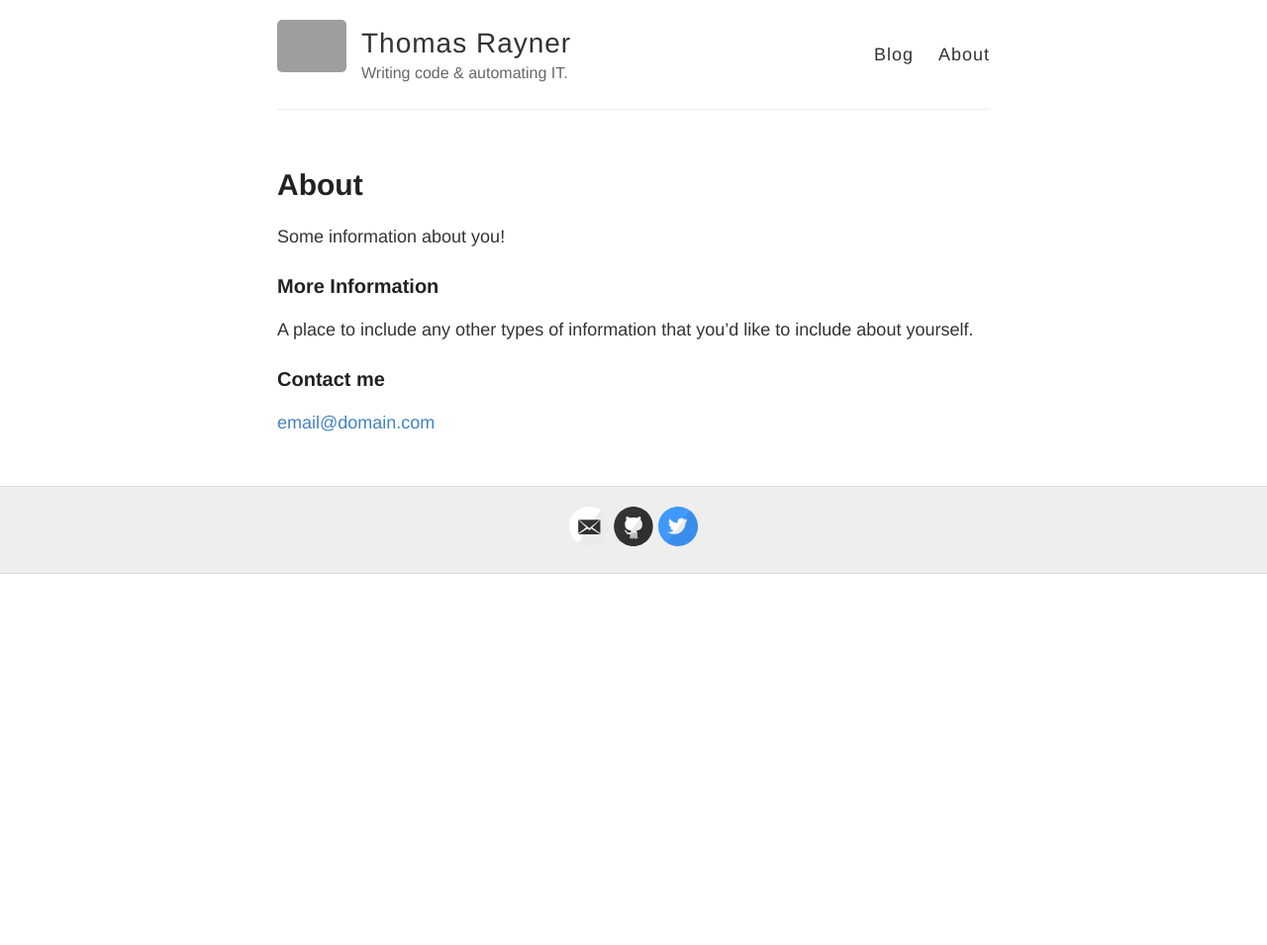
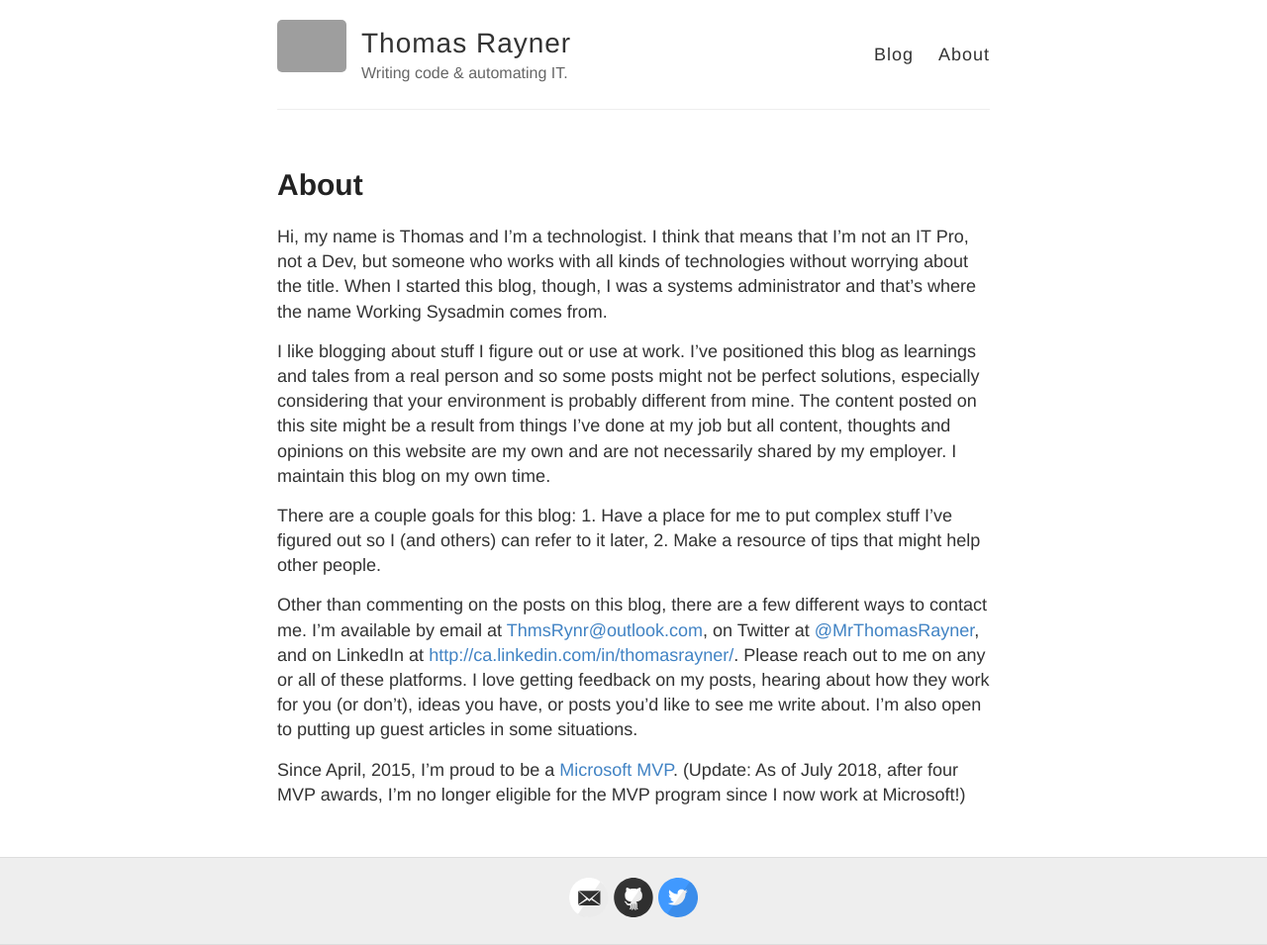
Before and after one commit to thomasrayner/thomasrayner.github.io, a Jekyll site: the page built from about.md, in a window 1280 px wide. Shown: the whole page at 99% size. Built offline with Jekyll 4.4.1, drawn with Linux system fonts in a browser that asks for light colours; before the commit the page ends 900 px from its top, so only the background shows below that; grey boxes are pictures that could not be loaded.

Commit message:
updated about

```diff
--- a/about.md
+++ b/about.md
@@ -4,12 +4,12 @@ title: About
 permalink: /about/
 ---
 
-Some information about you!
+Hi, my name is Thomas and I'm a technologist. I think that means that I'm not an IT Pro, not a Dev, but someone who works with all kinds of technologies without worrying about the title. When I started this blog, though, I was a systems administrator and that's where the name Working Sysadmin comes from.
 
-### More Information
+I like blogging about stuff I figure out or use at work. I've positioned this blog as learnings and tales from a real person and so some posts might not be perfect solutions, especially considering that your environment is probably different from mine. The content posted on this site might be a result from things I've done at my job but all content, thoughts and opinions on this website are my own and are not necessarily shared by my employer. I maintain this blog on my own time.
 
-A place to include any other types of information that you'd like to include about yourself.
+There are a couple goals for this blog: 1. Have a place for me to put complex stuff I've figured out so I (and others) can refer to it later, 2. Make a resource of tips that might help other people.
 
-### Contact me
+Other than commenting on the posts on this blog, there are a few different ways to contact me. I'm available by email at <a title="Email Me" href="mailto:ThmsRynr@outlook.com" target="_blank" rel="noopener noreferrer">ThmsRynr@outlook.com</a>, on Twitter at <a title="@ThmsRynr on Twitter" href="http://twitter.com/MrThomasRayner" target="_blank" rel="noopener noreferrer">@MrThomasRayner</a>, and on LinkedIn at <a title="Connect on LinkedIn" href="http://ca.linkedin.com/in/thomasrayner/" target="_blank" rel="noopener noreferrer">http://ca.linkedin.com/in/thomasrayner/</a>. Please reach out to me on any or all of these platforms. I love getting feedback on my posts, hearing about how they work for you (or don't), ideas you have, or posts you'd like to see me write about. I'm also open to putting up guest articles in some situations.
 
-[email@domain.com](mailto:email@domain.com)
+Since April, 2015, I'm proud to be a <a title="Thomas Rayner's Microsoft MVP Page" href="https://mvp.microsoft.com/en-us/mvp/Thomas%20Rayner-5001315" target="_blank" rel="noopener noreferrer">Microsoft MVP</a>. (Update: As of July 2018, after four MVP awards, I'm no longer eligible for the MVP program since I now work at Microsoft!)
```
